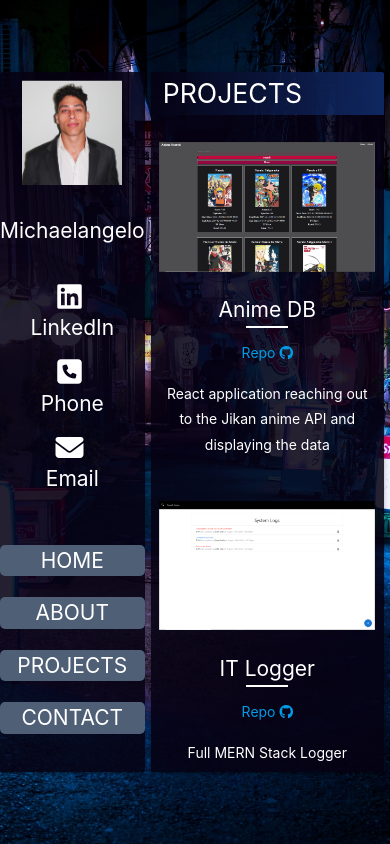
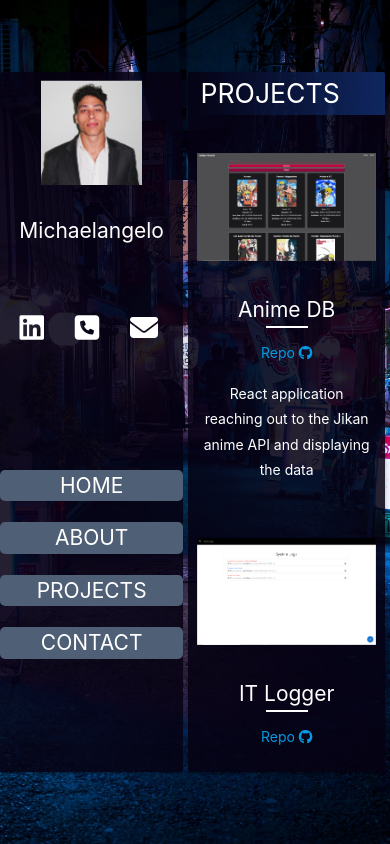
Before and after one commit to SyntaxMotta/Portfolio, a React (Create React App) app: page /projects in a window 390 px wide. Built offline with nearby package versions, Linux system fonts and the light colour scheme; the HTML template or start-up script is replaced by a standard one.

Commit message:
Changed to Nav bar Icons Display NONE on smaller viewports

```diff
--- a/src/App.css
+++ b/src/App.css
@@ -164,7 +164,13 @@ body {
     margin-top: 0.5rem !important;
   }
   .navbar__iconBlock {
-    margin-top: 0.3rem;
+    margin-top: 2.5rem;
+    flex-direction: row !important;
+
+  }
+
+  a > .flow-text {
+    display: none;
   }
 
   .about__block {
--- a/src/Components/layout/navbar.css
+++ b/src/Components/layout/navbar.css
@@ -98,4 +98,5 @@
   .app__content {
     height: 700px;
   }
+
 }
```
Also changed, not shown: 1 other file (tests, documents, lock files or other folders).
